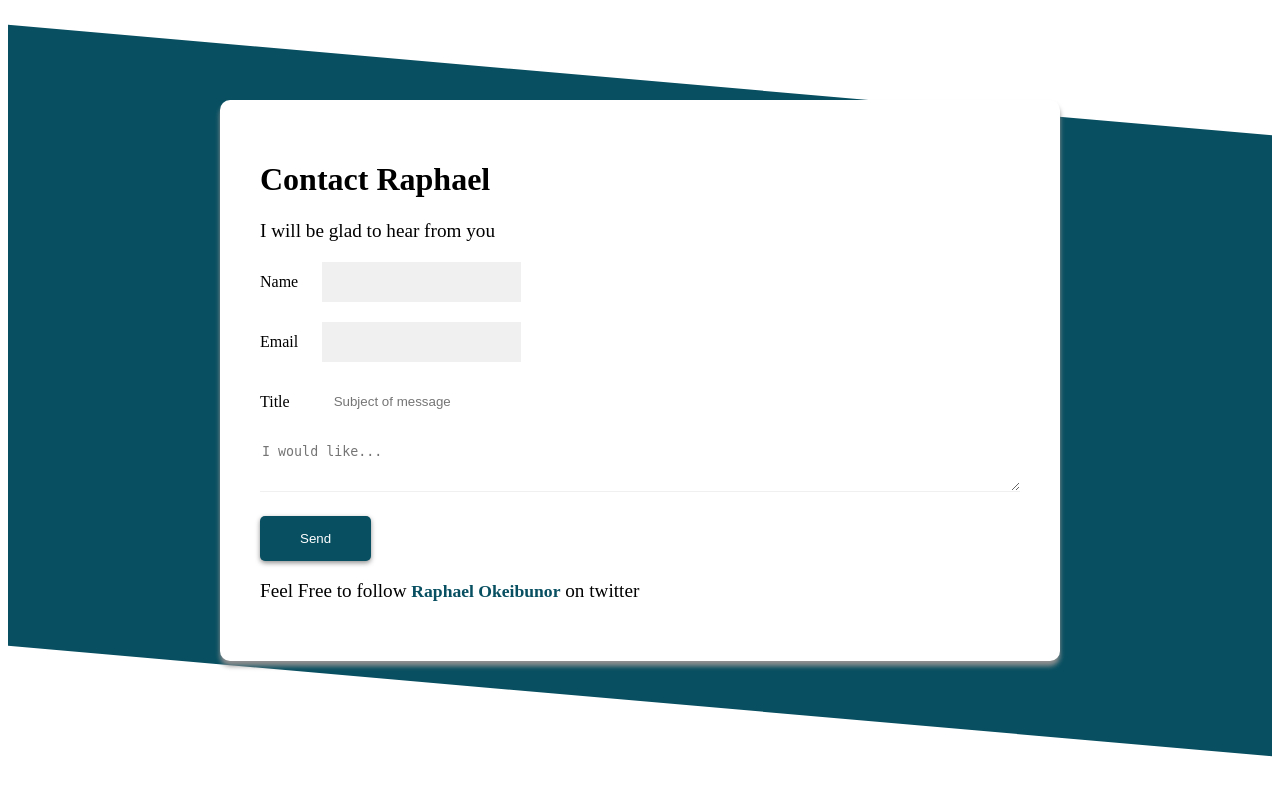
After one commit to RaphaelNagato/My-Resume, a PHP site: page /contact.html in a window 1280 px wide. The commit adds this page. Run offline with PHP 8.4, Linux system fonts and the light colour scheme.

Commit message:
Add PHP to contact form

```diff
--- /dev/null
+++ b/contact.html
@@ -0,0 +1,52 @@
+<!DOCTYPE html>
+<html lang="en">
+
+<head>
+    <meta charset="UTF-8">
+    <meta name="viewport" content="width=device-width, initial-scale=1.0">
+    <meta http-equiv="X-UA-Compatible" content="ie=edge">
+    <meta name="keywords" content="HTML,CSS,JavaScript,Vue,Python,PHP">
+    <meta name="author" content="Raphael Okeibunor">
+    <meta name="description" content="Contact Raphael Okeibunor, Front-End Web Developer">
+    <title>Raphael Okeibunor Contact Form</title>
+    <link rel="stylesheet" href="styles.css">
+</head>
+
+<body>
+    <!-- Contact Form -->
+    <div id="contact-form" class="contact-form">
+        <div class="contact-form-card card">
+            <h1>Contact Raphael</h1>
+            <p>I will be glad to hear from you</p>
+            <form action="welcome_post.php" method="post">
+                <div class="input-group half">
+                    <label for="name">Name</label>
+                    <input type="text" name="name" id="name">
+                    <span>Name is required and must be more than 4 characters</span>
+                </div>
+                <div class="input-group half last">
+                    <label for="email">Email</label>
+                    <input type="email" name="email" id="email">
+                    <span>Email is required, must include @</span>
+                </div>
+                <div class="input-group">
+                    <label for="title">Title</label>
+                    <input type="text" name="title" id="title" placeholder="Subject of message">
+                    <span>Title should be more than 4 characters</span>
+                </div>
+                <div class="input-group text-area clear">
+                    <label for="message" hidden>Message</label>
+                    <textarea name="message" id="message" placeholder="I would like..."></textarea>
+                    <span>Message should be more than 20 characters</span>
+                </div>
+                <button type="submit" name="submitBtn" onclick="return formValidation()">Send</button>
+            </form>
+            <p class="twitter">Feel Free to follow <a href="http://twitter.com/Sage_JKMF" rel="author"
+                    title="Follow Raphael on twitter">Raphael
+                    Okeibunor</a> on twitter</p>
+        </div>
+    </div>
+    <script src="main.js"></script>
+</body>
+
+</html>
--- a/main.js
+++ b/main.js
@@ -37,11 +37,7 @@ const message = document.querySelector("#message");
 const title = document.querySelector("#title");
 
 //* The form is validated when the submit button is clicked.
-document
-  .querySelector("[type='submit']")
-  .addEventListener("click", function(event) {
-    event.preventDefault(); //Prevents the button from refreshing the page
-
+function formValidation() {
   //* If validation of email fails, add the warning class to email input and set the display of warning message to inline.
   if (!validation.isEmailValid(email.value)) {
     email.classList.add("warning");
@@ -69,7 +65,15 @@ document
     title.classList.add("warning");
     title.nextElementSibling.style.display = "inline";
   }
-  });
+  if (
+    validation.isEmailValid(email.value) &&
+    validation.isNameValid(name.value) &&
+    validation.isTitleValid(title.valid) &&
+    validation.isMessageValid(message.value)
+  ) {
+    return true;
+  } else return false;
+}
 
 // * Validate name input when it loses focus
 name.addEventListener("blur", function() {
--- a/styles.css
+++ b/styles.css
@@ -201,7 +201,7 @@ h4 {
     padding-bottom: 40px;
     padding-top: 20px;
     transform: skewY(5deg);
-    grid-column: 1/3;
+    margin-top: 5rem;
 }
 
 .contact-form-card {
@@ -282,3 +282,23 @@ textarea {
 .warning {
     outline: 1px solid red;
 }
+
+
+.link-to-contact {
+    width: 8%;
+    position: fixed;
+    padding: 0;
+    right: 2rem;
+    bottom: 10rem;
+}
+
+.link-to-contact a {
+    color: white;
+    padding: 0;
+    font-weight: bolder;
+}
+
+.twitter a {
+    color: var(--main-color);
+    font-weight: bold;
+}
```
Also changed, not shown: index.html (+1 -31 lines), welcome_post.php (added, +19 -0 lines). Lines whose indentation alone changed are shown as unchanged.
